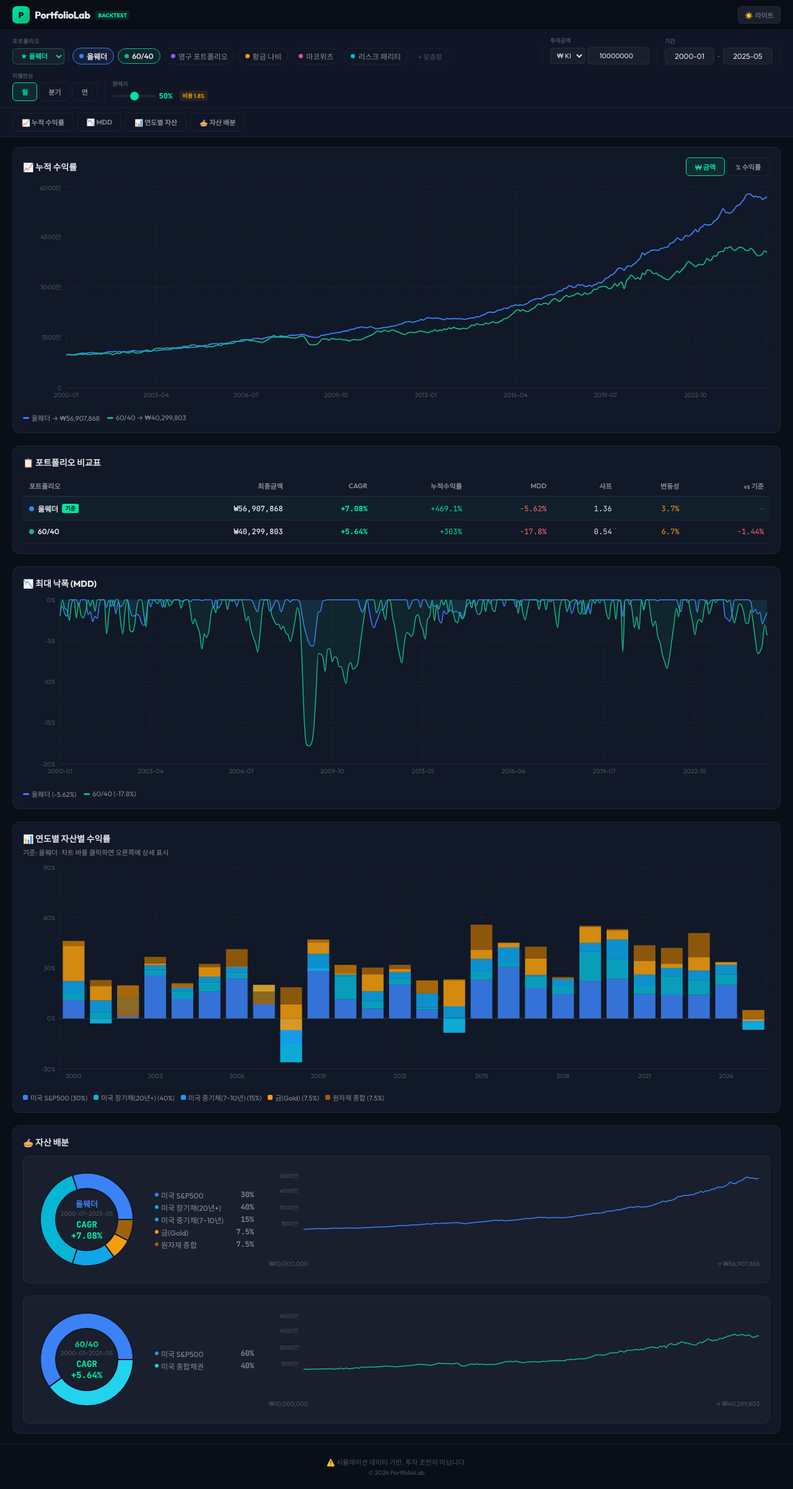
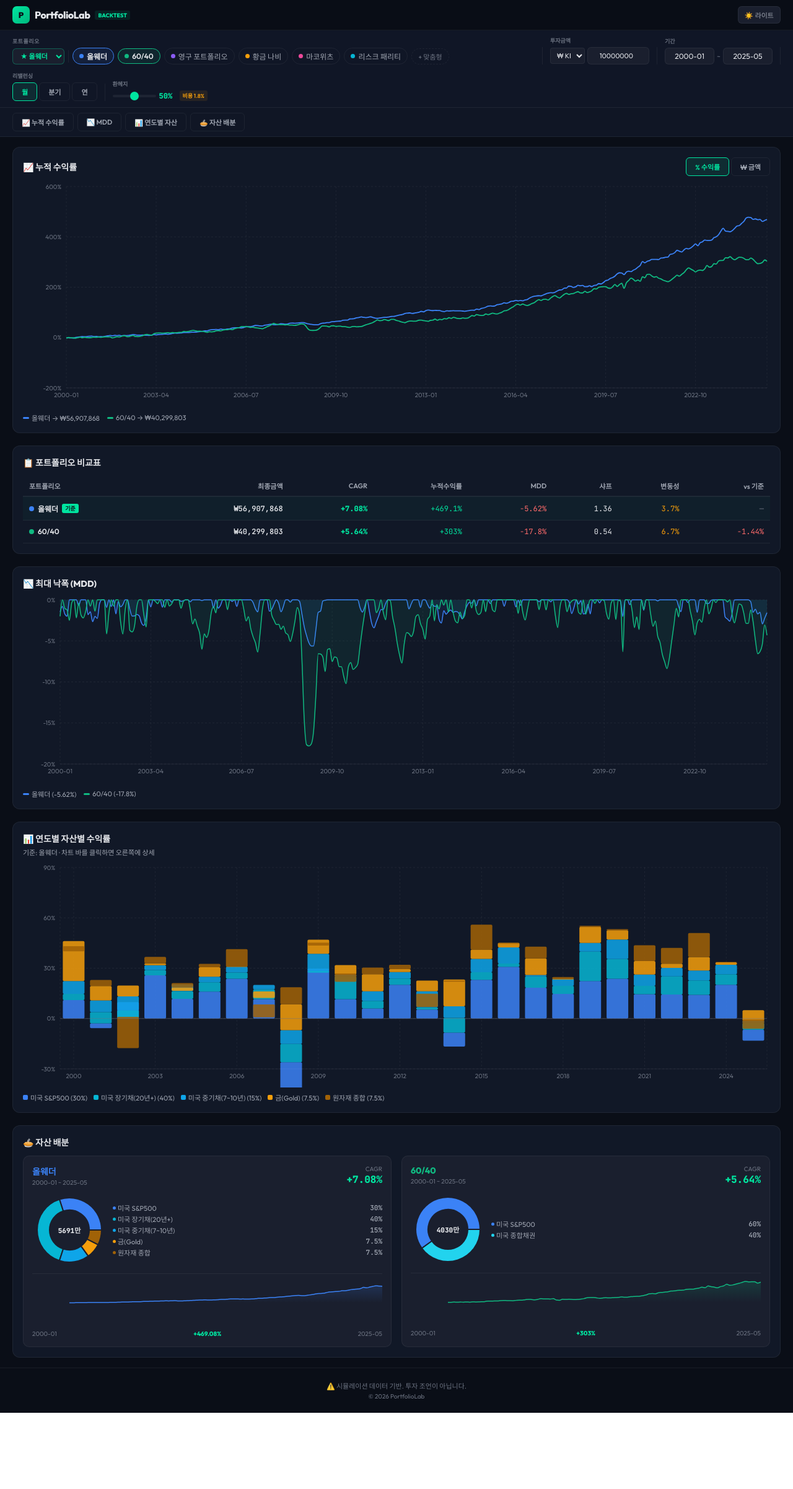
Before and after one commit to Fm-D4vid/stockpulse, a React (Vite) app: page / in a window 1280 px wide. Shown: the whole page at 62% size. After the commit the page ends 2280 px from the top, so only its background shows below. Built offline with nearby package versions, Linux system fonts and the light colour scheme.

Commit message:
portfolio backtester

```diff
--- a/src/App.jsx
+++ b/src/App.jsx
@@ -1,8 +1,8 @@
 import { useState, useMemo, useRef } from "react";
 import { LineChart, Line, AreaChart, Area, BarChart, Bar, XAxis, YAxis, CartesianGrid, Tooltip, ResponsiveContainer, Cell, PieChart, Pie, ReferenceLine } from "recharts";
 
-const DARK={bg:"#0A0E17",bgCard:"#111827",bgSurface:"#1A1F2E",text:"#E5E7EB",textMuted:"#8A8F98",textDim:"#4B5563",border:"rgba(255,255,255,0.06)",accent:"#00E5A0",accentDark:"#00B87D",danger:"#FF6B6B",warning:"#F59E0B",info:"#3B82F6"};
-const LIGHT={bg:"#F9FAFB",bgCard:"#FFFFFF",bgSurface:"#F3F4F6",text:"#111827",textMuted:"#6B7280",textDim:"#9CA3AF",border:"rgba(0,0,0,0.08)",accent:"#059669",accentDark:"#047857",danger:"#DC2626",warning:"#D97706",info:"#2563EB"};
+const DARK={bg:"#0A0E17",bgCard:"#111827",bgSurface:"#1A1F2E",text:"#E5E7EB",textMuted:"#A0A6B2",textDim:"#6B7280",border:"rgba(255,255,255,0.06)",accent:"#00E5A0",accentDark:"#00B87D",danger:"#FF6B6B",warning:"#F59E0B",info:"#3B82F6"};
+const LIGHT={bg:"#F9FAFB",bgCard:"#FFFFFF",bgSurface:"#F3F4F6",text:"#111827",textMuted:"#4B5563",textDim:"#6B7280",border:"rgba(0,0,0,0.08)",accent:"#059669",accentDark:"#047857",danger:"#DC2626",warning:"#D97706",info:"#2563EB"};
 
 const ASSETS=[
   {id:"us_sp500",name:"미국 S&P500",cat:"주식",type:"해외",color:"#3B82F6",br:0.009,vol:0.045},
@@ -51,13 +51,13 @@ function sim(port,months,hr,hc,rebal,initAmt){
   const hcm=(hc/100)*(hr/100)*fw/12;
   const cr={"2001-09":-0.08,"2002-07":-0.07,"2008-09":-0.12,"2008-10":-0.16,"2008-11":-0.07,"2020-03":-0.13};
   const bm={"2003-03":0.08,"2009-03":0.09,"2009-04":0.1,"2020-04":0.12,"2020-11":0.1,"2021-01":0.06};
-  const rebalInterval=rebal==="monthly"?1:rebal==="quarterly"?3:12;
+  const ri=rebal==="monthly"?1:rebal==="quarterly"?3:12;
   months.forEach((month,idx)=>{
     let pr=0;en.forEach(x=>{
       let r=x.br+rand()*x.vol*2;
       if(cr[month]){if(x.cat==="주식")r=cr[month]*(x.vol/0.045);else if(x.cat==="채권")r=Math.abs(cr[month])*0.3;else if(x.id==="gold")r=Math.abs(cr[month])*0.2;else if(x.id==="btc"||x.id==="eth")r=cr[month]*1.5;}
       if(bm[month]){if(x.cat==="주식")r=bm[month]*(x.vol/0.045);else if(x.id==="btc"||x.id==="eth")r=bm[month]*2;}
-      if(idx%rebalInterval!==0)r*=(1+(rand()*0.005));
+      if(idx%ri!==0)r*=(1+(rand()*0.005));
       aRet[x.a].push({month,ret:Math.round(r*10000)/100});pr+=r*(x.w/100);
     });
     pr+=(1-hr/100)*fw*rand()*0.015;pr-=hcm;
@@ -93,6 +93,17 @@ function CalPicker({value,onChange,t}){
 
 const CURRENCIES=[{id:"KRW",sym:"₩",name:"원화"},{id:"USD",sym:"$",name:"달러"},{id:"EUR",sym:"€",name:"유로"},{id:"JPY",sym:"¥",name:"엔화"}];
 
+// Custom bar shape with highlight effect
+function HighlightBar(props){
+  const{x,y,width,height,fill,opacity,isHighlighted}=props;
+  if(!height||height===0)return null;
+  const h=Math.abs(height);const yPos=height<0?y:y;
+  return(<g>
+    {isHighlighted&&<rect x={x-3} y={yPos-2} width={width+6} height={h+4} rx={4} fill="none" stroke="#00E5A0" strokeWidth={2} filter="url(#glow)"/>}
+    <rect x={x} y={yPos} width={width} height={h} rx={2} fill={fill} opacity={opacity||0.85}/>
+  </g>);
+}
+
 export default function App(){
   const[dark,setDark]=useState(true);const t=dark?DARK:LIGHT;
   const[sel,setSel]=useState(["allweather","6040"]);
@@ -106,7 +117,7 @@ export default function App(){
   const[editP,setEditP]=useState({name:"",color:"#D85A30",assets:[]});
   const[picker,setPicker]=useState(false);
   const[selYear,setSelYear]=useState(null);
-  const[cumUnit,setCumUnit]=useState("amount");
+  const[cumUnit,setCumUnit]=useState("pct");
   const[initAmt,setInitAmt]=useState(10000000);
   const[currency,setCurrency]=useState("KRW");
   const curSym=CURRENCIES.find(c=>c.id===currency)?.sym||"₩";
@@ -143,16 +154,12 @@ export default function App(){
         </div>
       </header>
 
-      {/* STICKY CONTROLS */}
       <div style={{borderBottom:`1px solid ${t.border}`,background:dark?"rgba(17,24,39,.95)":"rgba(243,244,246,.95)",backdropFilter:"blur(12px)",position:"sticky",top:48,zIndex:90,padding:"10px 20px"}}>
         <div style={{maxWidth:1400,margin:"0 auto",display:"flex",flexWrap:"wrap",gap:12,alignItems:"flex-end"}}>
-          {/* 기준 드랍박스 + 포트폴리오 (같은 줄) */}
           <div style={{flex:"1 1 auto"}}>
             <div style={{fontSize:9,color:t.textDim,marginBottom:4,fontWeight:700,letterSpacing:".5px"}}>포트폴리오</div>
             <div style={{display:"flex",gap:6,flexWrap:"wrap",alignItems:"center"}}>
-              <select value={benchmark} onChange={e=>setBenchmark(e.target.value)} style={{fontSize:11,padding:"4px 8px",borderRadius:6,background:t.bgSurface,border:`1px solid ${t.accent}50`,color:t.accent,fontWeight:700,minWidth:80}}>
-                {allP.filter(p=>sel.includes(p.id)).map(p=><option key={p.id} value={p.id}>★ {p.name}</option>)}
-              </select>
+              <select value={benchmark} onChange={e=>setBenchmark(e.target.value)} style={{fontSize:11,padding:"4px 8px",borderRadius:6,background:t.bgSurface,border:`1px solid ${t.accent}50`,color:t.accent,fontWeight:700,minWidth:80}}>{allP.filter(p=>sel.includes(p.id)).map(p=><option key={p.id} value={p.id}>★ {p.name}</option>)}</select>
               <div style={{width:1,height:20,background:t.border,flexShrink:0}}/>
               {THEORIES.map(p=><Chip key={p.id} active={sel.includes(p.id)} color={p.color} onClick={()=>toggle(p.id)}>{p.name}</Chip>)}
               {customs.map(p=><Chip key={p.id} active={sel.includes(p.id)} color={p.color} onClick={()=>toggle(p.id)} onRemove={()=>{setCustoms(c=>c.filter(x=>x.id!==p.id));setSel(s=>s.filter(x=>x!==p.id));}}>{p.name}</Chip>)}
@@ -160,14 +167,7 @@ export default function App(){
             </div>
           </div>
           <div style={{width:1,height:28,background:t.border,flexShrink:0}}/>
-          {/* 투자금액 + 통화 */}
-          <div>
-            <div style={{fontSize:9,color:t.textDim,marginBottom:4,fontWeight:700}}>투자금액</div>
-            <div style={{display:"flex",gap:4,alignItems:"center"}}>
-              <select value={currency} onChange={e=>setCurrency(e.target.value)} style={{fontSize:11,padding:"4px 6px",borderRadius:4,width:56}}>{CURRENCIES.map(c=><option key={c.id} value={c.id}>{c.sym} {c.id}</option>)}</select>
-              <input type="number" value={initAmt} onChange={e=>setInitAmt(Math.max(1,+e.target.value))} style={{width:100,fontSize:11,textAlign:"right"}}/>
-            </div>
-          </div>
+          <div><div style={{fontSize:9,color:t.textDim,marginBottom:4,fontWeight:700}}>투자금액</div><div style={{display:"flex",gap:4,alignItems:"center"}}><select value={currency} onChange={e=>setCurrency(e.target.value)} style={{fontSize:11,padding:"4px 6px",borderRadius:4,width:56}}>{CURRENCIES.map(c=><option key={c.id} value={c.id}>{c.sym} {c.id}</option>)}</select><input type="number" value={initAmt} onChange={e=>setInitAmt(Math.max(1,+e.target.value))} style={{width:100,fontSize:11,textAlign:"right"}}/></div></div>
           <div style={{width:1,height:28,background:t.border,flexShrink:0}}/>
           <div><div style={{fontSize:9,color:t.textDim,marginBottom:4,fontWeight:700}}>기간</div><div style={{display:"flex",alignItems:"center",gap:4}}><CalPicker value={startD} onChange={setStartD} t={t}/><span style={{color:t.textDim,fontSize:11}}>~</span><CalPicker value={endD} onChange={setEndD} t={t}/></div></div>
           <div style={{width:1,height:28,background:t.border,flexShrink:0}}/>
@@ -185,13 +185,13 @@ export default function App(){
         {!activeP.length?(<div style={{textAlign:"center",padding:"60px 0",color:t.textMuted}}><div style={{fontSize:36,marginBottom:10}}>📊</div><div style={{fontSize:15,fontWeight:600}}>포트폴리오를 선택해주세요</div></div>):(
         <div style={{display:"flex",flexDirection:"column",gap:20,animation:"fadeIn .4s ease"}}>
 
-          {/* 누적 수익률 */}
+          {/* 누적 수익률 - 기본 % */}
           <div ref={secRef.cum} style={{background:t.bgCard,borderRadius:12,padding:16,border:`1px solid ${t.border}`,scrollMarginTop:140}}>
             <div style={{display:"flex",justifyContent:"space-between",alignItems:"center",marginBottom:12}}>
               <div style={{fontSize:14,fontWeight:700}}>📈 누적 수익률</div>
-              <div style={{display:"flex",gap:3}}><Tab active={cumUnit==="amount"} onClick={()=>setCumUnit("amount")}>{curSym} 금액</Tab><Tab active={cumUnit==="pct"} onClick={()=>setCumUnit("pct")}>% 수익률</Tab></div>
+              <div style={{display:"flex",gap:3}}><Tab active={cumUnit==="pct"} onClick={()=>setCumUnit("pct")}>% 수익률</Tab><Tab active={cumUnit==="amount"} onClick={()=>setCumUnit("amount")}>{curSym} 금액</Tab></div>
             </div>
-            <ResponsiveContainer width="100%" height={360}><LineChart data={chartData} margin={{top:5,right:5,left:10,bottom:0}}><CartesianGrid stroke={t.border} strokeDasharray="3 3"/><XAxis dataKey="date" tick={{fill:t.textDim,fontSize:10}} tickLine={false} axisLine={{stroke:t.border}} interval={Math.floor(chartData.length/8)}/><YAxis tick={{fill:t.textDim,fontSize:10}} tickLine={false} axisLine={false} tickFormatter={cumUnit==="amount"?v=>{if(v>=100000000)return`${(v/100000000).toFixed(1)}억`;if(v>=10000)return`${(v/10000).toFixed(0)}만`;return v.toLocaleString();}:v=>`${v}%`}/><Tooltip contentStyle={ttStyle} formatter={(v,n)=>{const p=allP.find(x=>cumUnit==="amount"?n===`${x.id}_v`:n===`${x.id}_p`);return[cumUnit==="amount"?fmtAmt(v):`${v}%`,p?.name||""];}}/>{activeP.map(p=><Line key={p.id} type="monotone" dataKey={cumUnit==="amount"?`${p.id}_v`:`${p.id}_p`} stroke={p.color} strokeWidth={1.8} dot={false}/>)}</LineChart></ResponsiveContainer>
+            <ResponsiveContainer width="100%" height={360}><LineChart data={chartData} margin={{top:5,right:5,left:10,bottom:0}}><CartesianGrid stroke={t.border} strokeDasharray="3 3"/><XAxis dataKey="date" tick={{fill:t.textDim,fontSize:10}} tickLine={false} axisLine={{stroke:t.border}} interval={Math.floor(chartData.length/8)}/><YAxis tick={{fill:t.textDim,fontSize:10}} tickLine={false} axisLine={false} tickFormatter={cumUnit==="pct"?v=>`${v}%`:v=>{if(v>=100000000)return`${(v/100000000).toFixed(1)}억`;if(v>=10000)return`${(v/10000).toFixed(0)}만`;return v.toLocaleString();}}/><Tooltip contentStyle={ttStyle} formatter={(v,n)=>{const p=allP.find(x=>cumUnit==="pct"?n===`${x.id}_p`:n===`${x.id}_v`);return[cumUnit==="pct"?`${v}%`:fmtAmt(v),p?.name||""];}}/>{activeP.map(p=><Line key={p.id} type="monotone" dataKey={cumUnit==="pct"?`${p.id}_p`:`${p.id}_v`} stroke={p.color} strokeWidth={1.8} dot={false}/>)}</LineChart></ResponsiveContainer>
             <div style={{display:"flex",gap:12,marginTop:10,flexWrap:"wrap"}}>{activeP.map(p=><div key={p.id} style={{display:"flex",alignItems:"center",gap:4,fontSize:11,color:t.textMuted}}><span style={{width:10,height:3,borderRadius:2,background:p.color}}/>{p.name} → {fmtAmt(results[p.id]?.finalVal||0)}</div>)}</div>
           </div>
 
@@ -224,23 +224,25 @@ export default function App(){
           {/* 연도별 자산 */}
           <div ref={secRef.yearly} style={{background:t.bgCard,borderRadius:12,padding:16,border:`1px solid ${t.border}`,scrollMarginTop:140}}>
             <div style={{fontSize:14,fontWeight:700,marginBottom:4}}>📊 연도별 자산별 수익률</div>
-            <div style={{fontSize:11,color:t.textMuted,marginBottom:12}}>기준: {bmPort?.name||"없음"} · 차트 바를 클릭하면 오른쪽에 상세 표시</div>
+            <div style={{fontSize:11,color:t.textMuted,marginBottom:12}}>기준: {bmPort?.name||"없음"} · 차트 바를 클릭하면 오른쪽에 상세</div>
             {bmResult&&<div style={{display:"flex",gap:16,alignItems:"flex-start"}}>
               <div style={{flex:"1 1 auto",minWidth:0}}>
                 <ResponsiveContainer width="100%" height={360}>
                   <BarChart data={bmResult.yba} margin={{top:5,right:5,left:0,bottom:0}} onClick={e=>{if(e&&e.activeLabel)setSelYear(selYear===e.activeLabel?null:e.activeLabel);}}>
+                    <defs><filter id="glow"><feGaussianBlur stdDeviation="3" result="blur"/><feMerge><feMergeNode in="blur"/><feMergeNode in="SourceGraphic"/></feMerge></filter></defs>
                     <CartesianGrid stroke={t.border} strokeDasharray="3 3"/>
                     <XAxis dataKey="year" tick={{fill:t.textDim,fontSize:10}} tickLine={false} axisLine={{stroke:t.border}} interval={2}/>
                     <YAxis tick={{fill:t.textDim,fontSize:10}} tickLine={false} axisLine={false} tickFormatter={v=>`${v}%`}/>
-                    <Tooltip contentStyle={ttStyle} formatter={(v,name)=>{const a=ga(name);return[`${Number(v).toFixed(1)}%`,a.name];}}/>
+                    <Tooltip contentStyle={ttStyle} cursor={false} formatter={(v,name)=>{const a=ga(name);return[`${Number(v).toFixed(1)}%`,a.name];}}/>
                     <ReferenceLine y={0} stroke={t.textDim} strokeWidth={0.5}/>
-                    {bmResult.en.map(a=><Bar key={a.a} dataKey={a.a} stackId="a" fill={a.color} opacity={0.85} cursor="pointer"/>)}
-                    {selYear&&<ReferenceLine x={selYear} stroke={t.accent} strokeWidth={2} strokeDasharray="none"/>}
+                    {bmResult.en.map(a=><Bar key={a.a} dataKey={a.a} stackId="a" cursor="pointer" shape={props=>{const isH=selYear&&props.year===selYear;return<HighlightBar {...props} isHighlighted={isH}/>;}}>
+                      {bmResult.yba.map((entry,idx)=><Cell key={idx} fill={a.color} opacity={0.85}/>)}
+                    </Bar>)}
                   </BarChart>
                 </ResponsiveContainer>
                 <div style={{display:"flex",gap:10,marginTop:8,flexWrap:"wrap"}}>{bmResult.en.map(a=><div key={a.a} style={{display:"flex",alignItems:"center",gap:4,fontSize:11,color:t.textMuted}}><span style={{width:8,height:8,borderRadius:2,background:a.color}}/>{a.name} ({a.w}%)</div>)}</div>
               </div>
-              {selYear&&<div style={{width:280,flexShrink:0,background:t.bgSurface,borderRadius:10,padding:14,border:`1px solid ${t.accent}30`,animation:"fadeIn .3s",maxHeight:440,overflow:"auto"}}>
+              {selYear&&<div style={{width:280,flexShrink:0,background:t.bgSurface,borderRadius:10,padding:14,border:`1px solid ${t.accent}30`,animation:"fadeIn .3s",maxHeight:440,overflow:"auto",boxShadow:`0 0 20px ${t.accent}15`}}>
                 <div style={{display:"flex",justifyContent:"space-between",alignItems:"center",marginBottom:10}}><span style={{fontSize:14,fontWeight:700,color:t.accent}}>{selYear}년</span><button onClick={()=>setSelYear(null)} style={{background:"transparent",border:"none",color:t.textDim,cursor:"pointer",fontSize:14}}>✕</button></div>
                 {bmResult.en.map(a=>{const yd=bmResult.yba.find(y=>y.year===selYear);const val=yd?(yd[a.a]||0):0;const ct=Math.round(val*(a.w/100)*100)/100;return(
                   <div key={a.a} style={{display:"flex",justifyContent:"space-between",alignItems:"center",padding:"7px 0",borderBottom:`1px solid ${t.border}`}}>
@@ -252,32 +254,48 @@ export default function App(){
             </div>}
           </div>
 
-          {/* 자산 배분 */}
+          {/* 자산 배분 - 2~3열 그리드 + 도넛 + 에어리어차트 */}
           <div ref={secRef.alloc} style={{background:t.bgCard,borderRadius:12,padding:16,border:`1px solid ${t.border}`,scrollMarginTop:140}}>
             <div style={{fontSize:14,fontWeight:700,marginBottom:12}}>🥧 자산 배분</div>
-            <div style={{display:"flex",flexDirection:"column",gap:20}}>
-              {activeP.map(p=>{const r=results[p.id];if(!r)return null;return(
-                <div key={p.id} style={{display:"flex",gap:20,alignItems:"center",padding:12,borderRadius:10,background:t.bgSurface,border:`1px solid ${t.border}`}}>
-                  {/* 도넛 + 중앙 텍스트 */}
-                  <div style={{position:"relative",width:180,height:180,flexShrink:0}}>
-                    <ResponsiveContainer width={180} height={180}><PieChart><Pie data={r.en.map(a=>({name:a.name,value:a.w}))} cx="50%" cy="50%" innerRadius={50} outerRadius={75} dataKey="value" stroke={t.bgCard} strokeWidth={2}>{r.en.map((a,i)=><Cell key={i} fill={a.color}/>)}</Pie><Tooltip contentStyle={ttStyle} formatter={(v,name)=>[`${v}%`,name]}/></PieChart></ResponsiveContainer>
-                    <div style={{position:"absolute",top:"50%",left:"50%",transform:"translate(-50%,-50%)",textAlign:"center",pointerEvents:"none"}}>
-                      <div style={{fontSize:13,fontWeight:800,color:p.color}}>{p.name}</div>
-                      <div style={{fontSize:10,color:t.textDim}}>{startD}~{endD}</div>
-                      <div style={{fontSize:14,fontWeight:800,fontFamily:"'JetBrains Mono',monospace",color:r.cagr>=0?t.accent:t.danger,marginTop:2}}>CAGR {r.cagr>0?"+":""}{r.cagr}%</div>
+            <div style={{display:"grid",gridTemplateColumns:activeP.length<=2?"repeat(2,1fr)":"repeat(3,1fr)",gap:16}}>
+              {activeP.map(p=>{const r=results[p.id];if(!r)return null;
+              const pColor=p.color;const lastPct=r.data[r.data.length-1]?.pct||0;
+              return(
+                <div key={p.id} style={{background:t.bgSurface,borderRadius:10,padding:14,border:`1px solid ${t.border}`}}>
+                  {/* 상단: 이름 + 기간 + CAGR */}
+                  <div style={{display:"flex",justifyContent:"space-between",alignItems:"flex-start",marginBottom:10}}>
+                    <div><div style={{fontSize:14,fontWeight:800,color:pColor}}>{p.name}</div><div style={{fontSize:10,color:t.textDim,marginTop:2}}>{startD} ~ {endD}</div></div>
+                    <div style={{textAlign:"right"}}><div style={{fontSize:10,color:t.textDim}}>CAGR</div><div style={{fontSize:16,fontWeight:800,fontFamily:"'JetBrains Mono',monospace",color:r.cagr>=0?t.accent:t.danger}}>{r.cagr>0?"+":""}{r.cagr}%</div></div>
+                  </div>
+                  {/* 중단: 도넛 + 자산목록 */}
+                  <div style={{display:"flex",gap:10,alignItems:"center",marginBottom:10}}>
+                    <div style={{position:"relative",width:120,height:120,flexShrink:0}}>
+                      <ResponsiveContainer width={120} height={120}><PieChart><Pie data={r.en.map(a=>({name:a.name,value:a.w}))} cx="50%" cy="50%" innerRadius={32} outerRadius={52} dataKey="value" stroke={t.bgSurface} strokeWidth={2}>{r.en.map((a,i)=><Cell key={i} fill={a.color}/>)}</Pie><Tooltip contentStyle={ttStyle} formatter={(v,name)=>[`${v}%`,name]}/></PieChart></ResponsiveContainer>
+                      <div style={{position:"absolute",top:"50%",left:"50%",transform:"translate(-50%,-50%)",textAlign:"center",pointerEvents:"none"}}><div style={{fontSize:11,fontWeight:800,fontFamily:"'JetBrains Mono',monospace",color:t.text}}>{fmtAmt(r.finalVal).length>8?`${(r.finalVal/10000).toFixed(0)}만`:fmtAmt(r.finalVal)}</div></div>
+                    </div>
+                    <div style={{display:"flex",flexDirection:"column",gap:2,flex:1,minWidth:0}}>
+                      {r.en.map(a=><div key={a.a} style={{display:"flex",justifyContent:"space-between",alignItems:"center",fontSize:11,color:t.textMuted,gap:6}}>
+                        <span style={{display:"flex",alignItems:"center",gap:3,overflow:"hidden",textOverflow:"ellipsis",whiteSpace:"nowrap"}}><span style={{width:5,height:5,borderRadius:"50%",background:a.color,flexShrink:0}}/>{a.name}</span>
+                        <span style={{fontFamily:"'JetBrains Mono',monospace",fontWeight:600,flexShrink:0}}>{a.w}%</span>
+                      </div>)}
                     </div>
                   </div>
-                  {/* 자산 목록 */}
-                  <div style={{display:"flex",flexDirection:"column",gap:3,minWidth:160}}>
-                    {r.en.map(a=><div key={a.a} style={{display:"flex",justifyContent:"space-between",alignItems:"center",fontSize:12,color:t.textMuted,gap:12}}>
-                      <span style={{display:"flex",alignItems:"center",gap:4}}><span style={{width:6,height:6,borderRadius:"50%",background:a.color}}/>{a.name}</span>
-                      <span style={{fontFamily:"'JetBrains Mono',monospace",fontWeight:600,flexShrink:0}}>{a.w}%</span>
-                    </div>)}
-                  </div>
-                  {/* 라인차트 */}
-                  <div style={{flex:1,minWidth:200}}>
-                    <ResponsiveContainer width="100%" height={140}><LineChart data={r.data} margin={{top:5,right:5,left:0,bottom:0}}><XAxis dataKey="date" tick={false} axisLine={false}/><YAxis tick={{fill:t.textDim,fontSize:9}} tickLine={false} axisLine={false} tickFormatter={v=>{if(v>=100000000)return`${(v/100000000).toFixed(1)}억`;if(v>=10000)return`${(v/10000).toFixed(0)}만`;return"";}}/><Tooltip contentStyle={ttStyle} formatter={v=>[fmtAmt(v),"자산"]}/><Line type="monotone" dataKey="value" stroke={p.color} strokeWidth={1.5} dot={false}/></LineChart></ResponsiveContainer>
-                    <div style={{display:"flex",justifyContent:"space-between",fontSize:10,color:t.textDim,marginTop:2,padding:"0 4px"}}><span>{fmtAmt(initAmt)}</span><span>→ {fmtAmt(r.finalVal)}</span></div>
+                  {/* 하단: 에어리어 차트 */}
+                  <div style={{borderTop:`1px solid ${t.border}`,paddingTop:8}}>
+                    <ResponsiveContainer width="100%" height={80}>
+                      <AreaChart data={r.data.filter((_,i)=>i%3===0)} margin={{top:4,right:0,left:0,bottom:0}}>
+                        <defs><linearGradient id={`ag-${p.id}`} x1="0" y1="0" x2="0" y2="1"><stop offset="0%" stopColor={pColor} stopOpacity={0.3}/><stop offset="100%" stopColor={pColor} stopOpacity={0}/></linearGradient></defs>
+                        <Area type="monotone" dataKey="pct" stroke={pColor} strokeWidth={1.5} fill={`url(#ag-${p.id})`} dot={false}/>
+                        <XAxis dataKey="date" tick={false} axisLine={false} tickLine={false}/>
+                        <YAxis tick={false} axisLine={false} tickLine={false}/>
+                        <Tooltip contentStyle={ttStyle} formatter={v=>[`${v}%`,"수익률"]} labelFormatter={l=>l}/>
+                      </AreaChart>
+                    </ResponsiveContainer>
+                    <div style={{display:"flex",justifyContent:"space-between",fontSize:10,color:t.textDim,marginTop:2}}>
+                      <span>{startD}</span>
+                      <span style={{fontWeight:700,color:lastPct>=0?t.accent:t.danger}}>{lastPct>=0?"+":""}{lastPct}%</span>
+                      <span>{endD}</span>
+                    </div>
                   </div>
                 </div>);})}
             </div>
```
